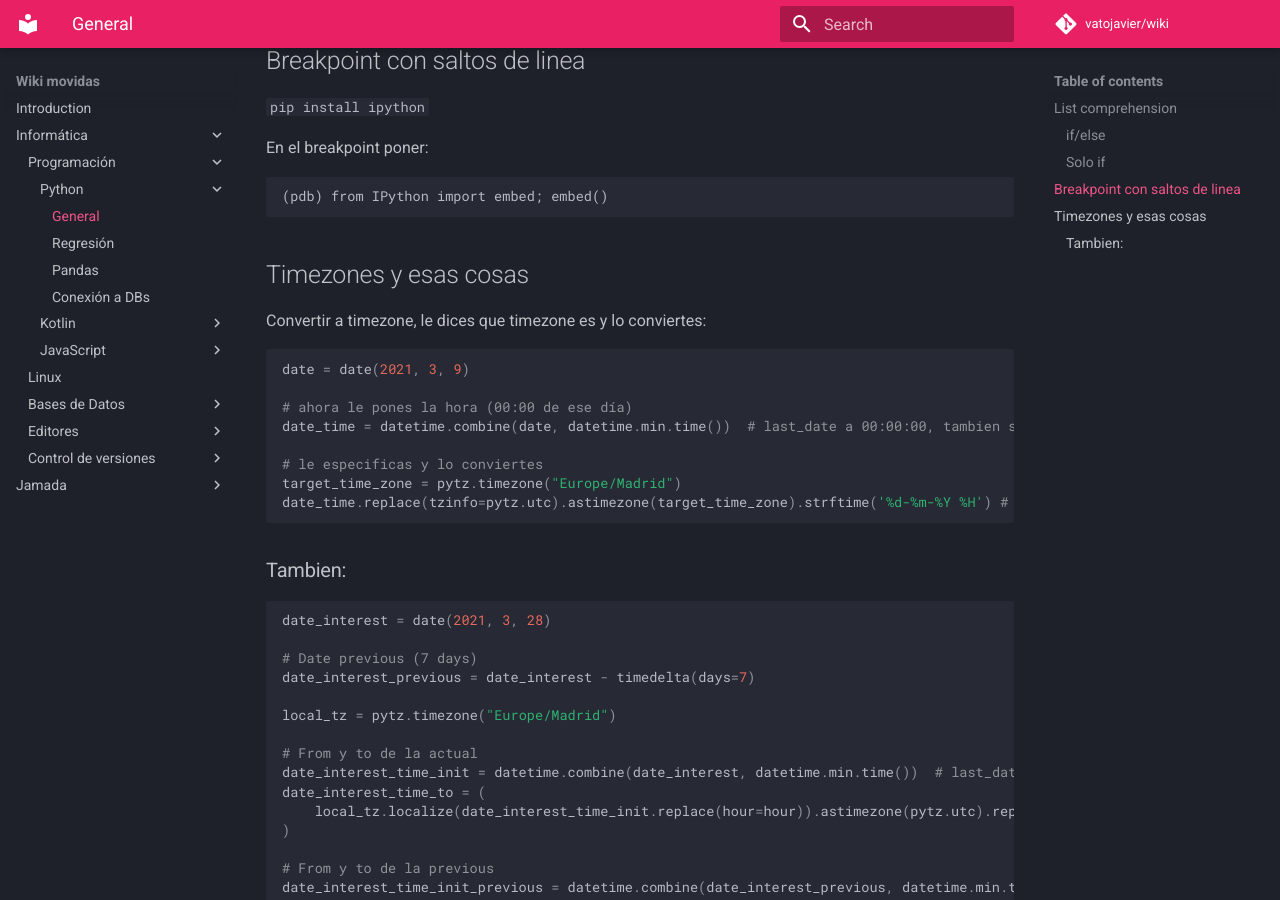
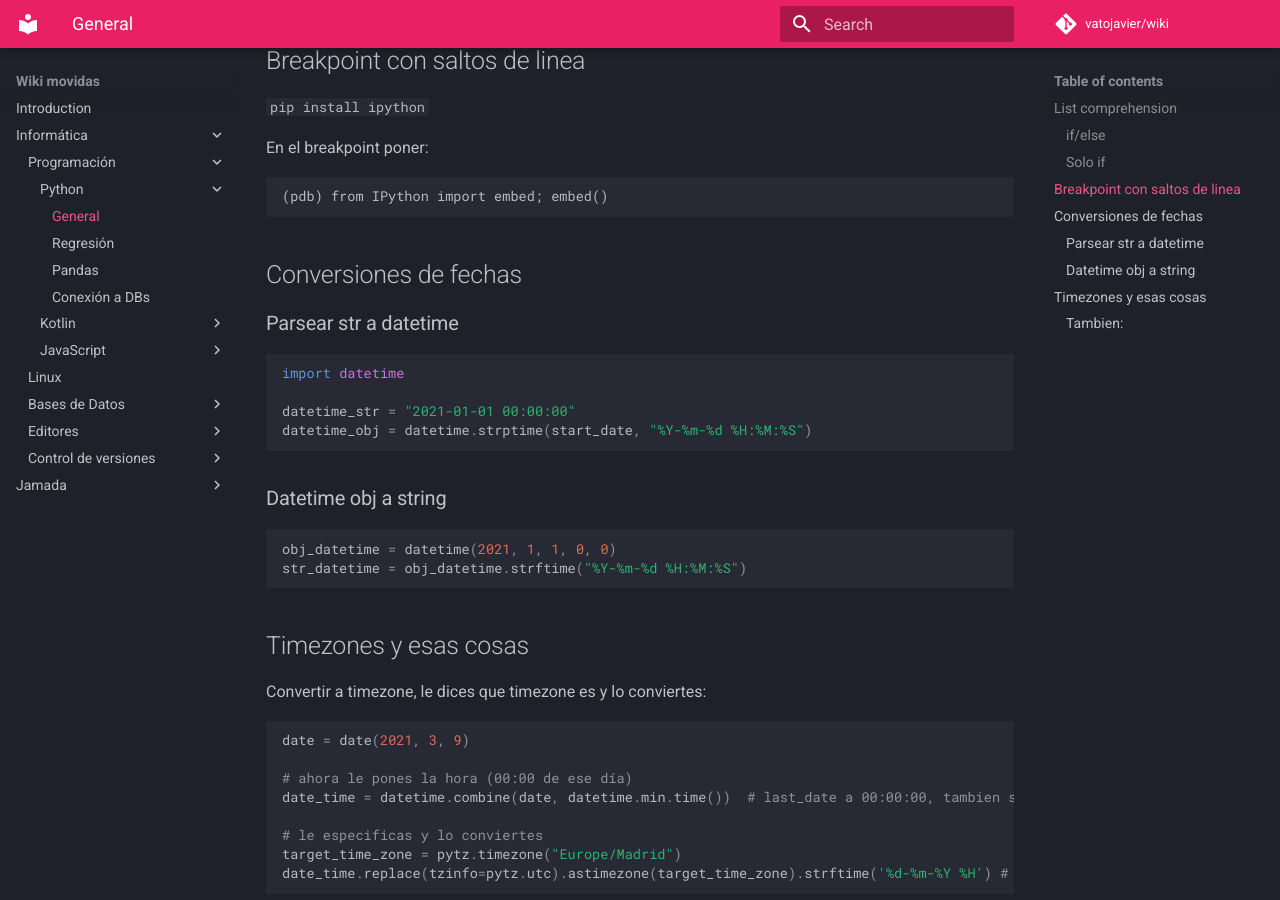
Before and after one commit to vatojavier/wiki, an MkDocs documentation site: the page built from docs/informatica/python/general.md, in a window 1280 px wide and 900 px high, scrolled down 432 px. Built offline with MkDocs 1.6.1 and Material for MkDocs 9.7.7, drawn with Linux system fonts in a browser that asks for light colours; comment, search, counter and statistics services are not loaded.

Commit message:
Update general.md

````diff
--- a/docs/informatica/python/general.md
+++ b/docs/informatica/python/general.md
@@ -24,6 +24,24 @@ En el breakpoint poner:
 
 ```
 (pdb) from IPython import embed; embed()
+```
+
+## Conversiones de fechas
+### Parsear str a datetime
+
+```python
+import datetime
+
+datetime_str = "2021-01-01 00:00:00"
+datetime_obj = datetime.strptime(start_date, "%Y-%m-%d %H:%M:%S")
+
+```
+
+### Datetime obj a string
+
+```python
+obj_datetime = datetime(2021, 1, 1, 0, 0)
+str_datetime = obj_datetime.strftime("%Y-%m-%d %H:%M:%S")
 ```
 
 ## Timezones y esas cosas
````
